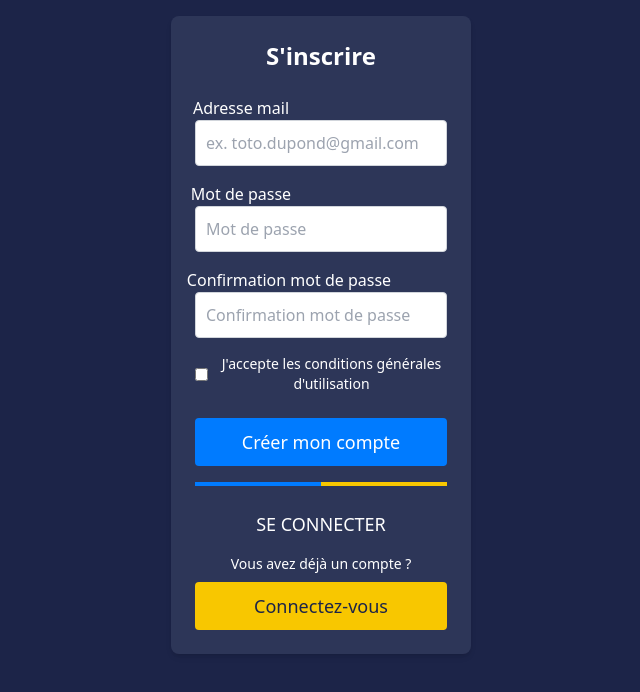
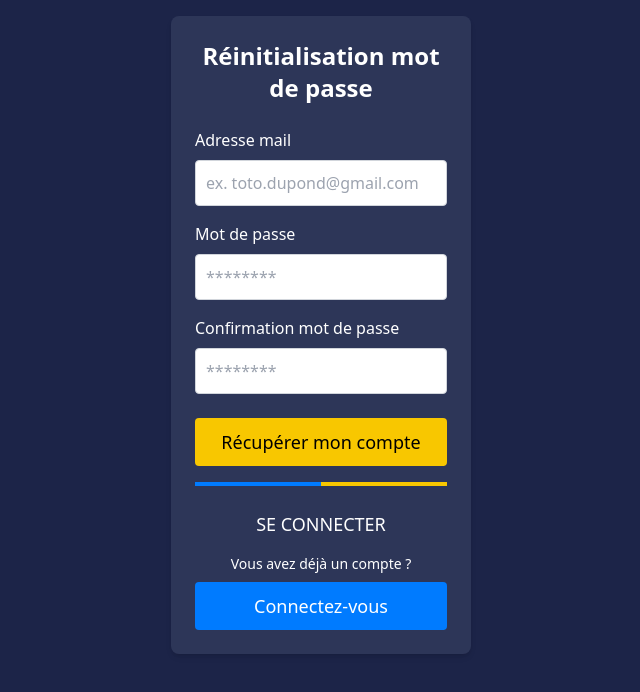
Before and after one commit to Jordanbouaissa25/M-t-o-front-end, a React (Vite) app: page /reset in a window 1280 px wide. Shown: the top 692 px of the page, without its empty margins (319-959 px from the left). Built offline with nearby package versions, Linux system fonts and the light colour scheme.

Commit message:
LocalStorage pour se souvenir de moi réussi

```diff
--- a/src/Application/Pages/LoginPage.tsx
+++ b/src/Application/Pages/LoginPage.tsx
@@ -1,11 +1,24 @@
-import React, { useState, ChangeEvent, FormEvent } from "react";
+import React, { useState, useEffect, ChangeEvent, FormEvent } from "react";
 import { NavLink, useNavigate } from "react-router-dom";
 
 export const LoginPage: React.FC = () => {
   const [email, setEmail] = useState<string>("");
   const [password, setPassword] = useState<string>("");
+  const [rememberMe, setRememberMe] = useState<boolean>(false);
   const [error, setError] = useState<string | null>(null);
   const navigate = useNavigate();
+
+  // Charger les valeurs stockées dans localStorage lors du montage du composant
+  useEffect(() => {
+    const savedEmail = localStorage.getItem("email");
+    const savedPassword = localStorage.getItem("password");
+
+    if (savedEmail && savedPassword) {
+      setEmail(savedEmail);
+      setPassword(savedPassword);
+      setRememberMe(true);
+    }
+  }, []);
 
   const handleSubmit = async (event: FormEvent<HTMLFormElement>): Promise<void> => {
     event.preventDefault();
@@ -16,6 +29,14 @@ export const LoginPage: React.FC = () => {
         login(token, _id);
         localStorage.setItem("token", token);
         localStorage.setItem("userId", _id);
+
+        if (rememberMe) {
+          localStorage.setItem("email", email);
+          localStorage.setItem("password", password);
+        } else {
+          localStorage.removeItem("email");
+          localStorage.removeItem("password");
+        }
 
         console.log("Connexion réussie");
         console.log("token", token);
@@ -35,6 +56,10 @@ export const LoginPage: React.FC = () => {
 
   const handlePasswordChange = (event: ChangeEvent<HTMLInputElement>): void => {
     setPassword(event.target.value);
+  };
+
+  const handleRememberMeChange = (event: ChangeEvent<HTMLInputElement>): void => {
+    setRememberMe(event.target.checked);
   };
 
   return (
@@ -81,9 +106,15 @@ export const LoginPage: React.FC = () => {
 
           <div className="flex justify-center items-center mb-5">
             <label className="text-sm">
-              <input type="checkbox" className="mr-2"/> Se souvenir de moi
+              <input
+                type="checkbox"
+                checked={rememberMe}
+                onChange={handleRememberMeChange}
+                className="mr-2"
+              />
+              Se souvenir de moi
             </label>
-            <NavLink to="/reset" className="text-[#FFFFFF]">Mot de passe oublié ?</NavLink>
+            <NavLink to="/reset" className="text-[#FFFFFF] ml-4">Mot de passe oublié ?</NavLink>
           </div>
 
           <button type="submit" className="w-full p-2.5 bg-[#f8c700] rounded text-[#1c2448] text-lg mb-3 cursor-pointer">
--- a/src/Application/Pages/ResetPage.tsx
+++ b/src/Application/Pages/ResetPage.tsx
@@ -16,81 +16,71 @@ export const ResetPage: React.FC = () => {
     }
 
     try {
-      const response = await fakeHttpPost("/reset", { email, password });
-      const { token, _id } = response.data;
-      if (token && _id) {
-        login(token, _id);
-        localStorage.setItem("token", token);
-        localStorage.setItem("userId", _id);
-
-        console.log("Reinitialisation réussie");
-        console.log("token", token);
-        console.log("UserId", _id);
-
-        navigate("/login"); // Rediriger l'utilisateur après une reinitialisation réussie
+      const response = await fakeHttpPost("/user", { email, password });
+      const { success } = response.data;
+      if (success) {
+        console.log("Mot de passe réinitialisé avec succès");
+        navigate("/login"); // Rediriger l'utilisateur après une réinitialisation réussie
       }
     } catch (error: unknown) {
-      console.error("Erreur de reinitialisation:", error);
-      setError("Erreur lors de la reinitialisation. Veuillez réessayer.");
+      console.error("Erreur de réinitialisation:", error);
+      setError("Erreur lors de la réinitialisation. Veuillez réessayer.");
     }
   };
 
   return (
     <div className="flex flex-col items-center min-h-screen bg-[#1c2448] text-white p-4">
       <form onSubmit={handleSubmit} className="bg-[#2d3658] p-6 rounded-lg shadow-md w-[300px] text-center">
-        <h2 className="mb-6 text-2xl font-semibold">S'inscrire</h2>
+        <h2 className="mb-6 text-2xl font-semibold">Réinitialisation mot de passe</h2>
 
-        <div className="relative right-20">
-                <label htmlFor="mail" className="mb-2 text-md">Adresse mail</label>
-                </div>
         <div className="mb-4">
+          <label htmlFor="email" className="block text-left mb-2 text-md">
+            Adresse mail
+          </label>
           <input
             type="email"
             value={email}
-            onChange={(e) => setEmail(e.target.value)}
+            onChange={(e: ChangeEvent<HTMLInputElement>) => setEmail(e.target.value)}
             placeholder="ex. toto.dupond@gmail.com"
             className="w-full p-2.5 rounded border border-gray-300 text-black bg-white"
             required
           />
         </div>
 
-        <div className="relative right-20">
-                <label htmlFor="password" className="mb-2 text-md">Mot de passe</label>
-                </div>
+
         <div className="mb-4">
+          <label htmlFor="password" className="block text-left mb-2 text-md">
+            Mot de passe
+          </label>
           <input
             type="password"
             value={password}
-            onChange={(e) => setPassword(e.target.value)}
-            placeholder="Mot de passe"
+            onChange={(e: ChangeEvent<HTMLInputElement>) => setPassword(e.target.value)}
+            placeholder="********"
             className="w-full p-2.5 rounded border border-gray-300 text-black bg-white"
             required
           />
         </div>
 
-        <div className="relative right-8">
-                <label htmlFor="Confirm password" className="mb-2 text-md">Confirmation mot de passe</label>
-                </div>
-        <div className="mb-4">
+        <div className="mb-6">
+          <label htmlFor="confirm-password" className="block text-left mb-2 text-md">
+            Confirmation mot de passe
+          </label>
           <input
             type="password"
             value={confirmPassword}
-            onChange={(e) => setConfirmPassword(e.target.value)}
-            placeholder="Confirmation mot de passe"
+            onChange={(e: ChangeEvent<HTMLInputElement>) => setConfirmPassword(e.target.value)}
+            placeholder="********"
             className="w-full p-2.5 rounded border border-gray-300 text-black bg-white"
             required
           />
         </div>
 
-        <div className="mb-6 flex items-center">
-          <input type="checkbox" id="terms" required className="mr-2" />
-          <label htmlFor="terms" className="text-sm">
-            J'accepte les conditions générales d'utilisation
-          </label>
-        </div>
-
-        <button className="w-full p-2.5 bg-[#007bff] rounded text-white text-lg mb-4 cursor-pointer">
-          Créer mon compte
+        <button
+          type="submit"
+          className="w-full p-2.5 bg-[#f8c700] rounded text-black text-lg mb-4 cursor-pointer"
+        >
+          Récupérer mon compte
         </button>
 
         <div className="relative w-full h-1 bg-[#f8c700] mb-6">
@@ -100,7 +90,11 @@ export const ResetPage: React.FC = () => {
         <div className="text-center">
           <h3 className="text-lg mb-4">SE CONNECTER</h3>
           <p className="text-sm mb-2">Vous avez déjà un compte ?</p>
-          <button onClick={() => navigate("/login")} className="w-full p-2.5 bg-[#f8c700] rounded text-[#1c2448] text-lg cursor-pointer">
+          <button
+            type="button"
+            onClick={() => navigate("/login")}
+            className="w-full p-2.5 bg-[#007bff] rounded text-white text-lg cursor-pointer"
+          >
             Connectez-vous
           </button>
         </div>
@@ -113,12 +107,7 @@ export const ResetPage: React.FC = () => {
 
 // Fonction factice pour simuler une requête HTTP
 async function fakeHttpPost(url: string, data: any) {
-  return new Promise<{ data: { token: string; _id: string } }>((resolve) =>
-    setTimeout(() => resolve({ data: { token: "fakeToken", _id: "fakeId" } }), 1000)
+  return new Promise<{ data: { success: boolean } }>((resolve) =>
+    setTimeout(() => resolve({ data: { success: true } }), 1000)
   );
 }
-
-// Fonction factice de connexion
-function login(token: string, userId: string) {
-  console.log("User logged in with token:", token, "and ID:", userId);
-}
--- a/tsconfig.json
+++ b/tsconfig.json
@@ -20,6 +20,6 @@
     "noUnusedParameters": true,
     "noFallthroughCasesInSwitch": true
   },
-  "include": ["src", "main.tsx"],
+  "include": ["src"],
   "references": [{ "path": "./tsconfig.node.json" }]
 }
```
Also changed, not shown: 1 other file (tests, documents, lock files or other folders). Lines whose indentation alone changed are shown as unchanged.
